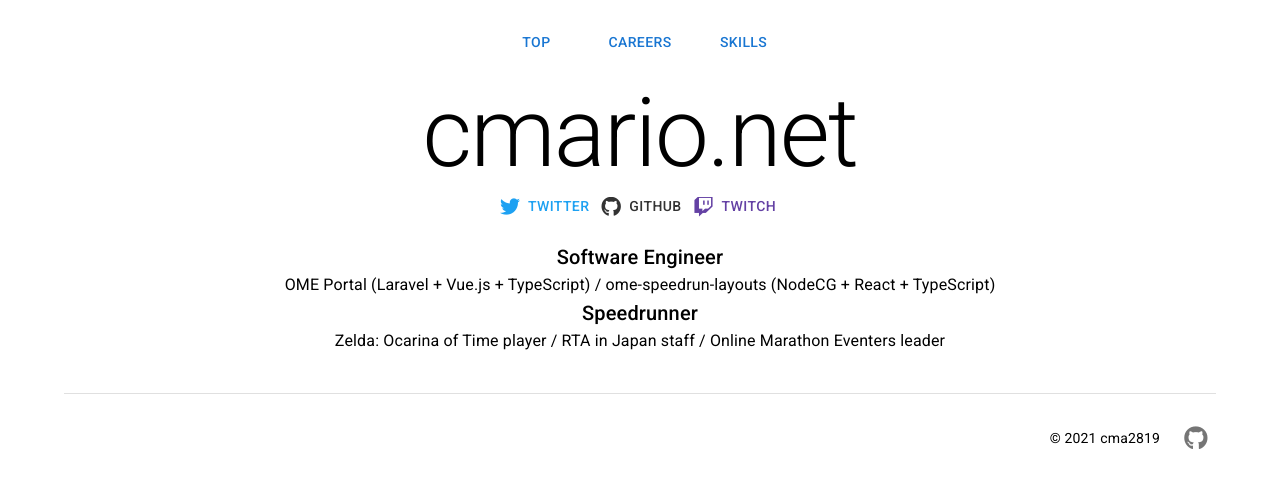
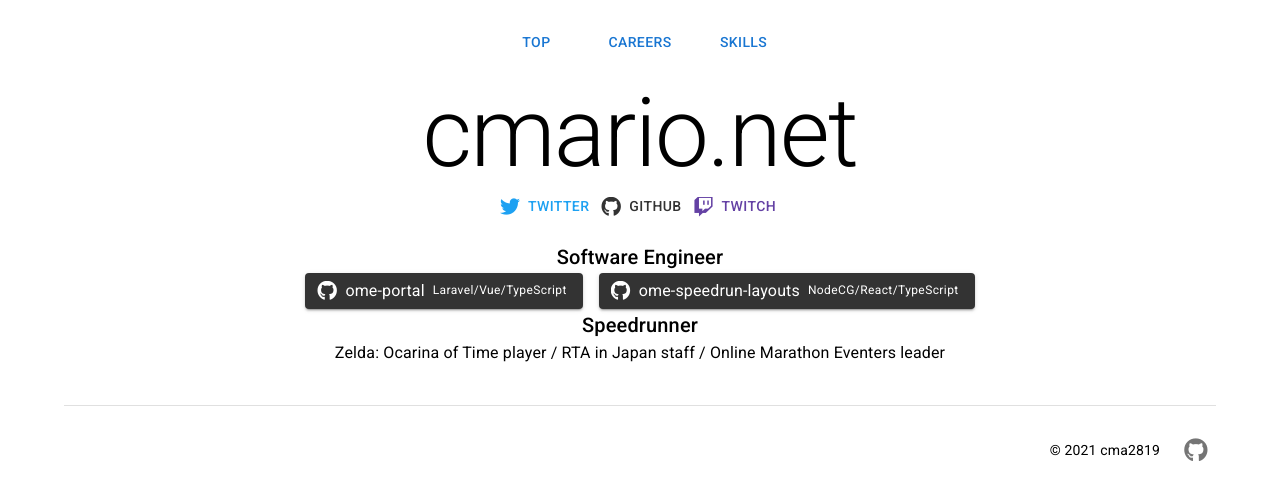
Before and after one commit to cma2819/cma2819.github.io, a Next.js app: page / in a window 1280 px wide. Shown: the top 500 px of the page. Built offline with nearby package versions, Linux system fonts and the light colour scheme.

Commit message:
Add github repository button, wip to get data from api

```diff
--- a/package.json
+++ b/package.json
@@ -13,6 +13,7 @@
     "@emotion/styled": "^11.3.0",
     "@fortawesome/fontawesome-free": "^5.15.4",
     "@mui/material": "^5.0.6",
+    "@octokit/core": "^3.5.1",
     "next": "11.1.2",
     "next-mdx-remote": "^3.0.7",
     "react": "17.0.2",
--- /dev/null
+++ b/src/components/GithubRepoBanner/index.tsx
@@ -0,0 +1,36 @@
+import { Button, Icon, Typography } from '@mui/material';
+import React from 'react';
+
+export type Props = {
+  username: string;
+  repository: string;
+  tags: string[];
+};
+
+export const GithubRepoBanner = ({ username, repository, tags}: Props) => {
+  return (
+    <Button
+      variant="contained"
+      startIcon={<Icon baseClassName="fab" className="fa-github" />}
+      sx={{
+        bgcolor: 'github.main',
+        color: '#fff',
+        ':hover': {
+          bgcolor: 'github.main',
+        },
+        textTransform: 'none'
+      }}
+      href={`https://github.com/${username}/${repository}`}
+      target="_blank"
+    >
+      <Typography component="span" variant="body1">
+        { repository }
+      </Typography>
+      <Typography component="span" variant="caption" sx={{
+        marginLeft: 1,
+      }}>
+        { tags.join('/')}
+      </Typography>
+    </Button>
+  );
+};
--- a/src/components/Profile/index.tsx
+++ b/src/components/Profile/index.tsx
@@ -1,18 +1,48 @@
-import { Card, Typography } from '@mui/material';
+import { Grid, Typography } from '@mui/material';
 import { styled } from '@mui/system';
 import React from 'react';
+import { GithubRepoBanner, Props as GithubRepoProps } from '../GithubRepoBanner';
 
 const ProfileTypography = styled(Typography)(() => ({
   textAlign: 'center',
 }));
 
+const username = 'cma2819';
+
+const repositories: GithubRepoProps[] = [
+  {
+    username,
+    repository: 'ome-portal',
+    tags: [
+      'Laravel',
+      'Vue',
+      'TypeScript',
+    ],
+  },
+  {
+    username,
+    repository: 'ome-speedrun-layouts',
+    tags: [
+      'NodeCG',
+      'React',
+      'TypeScript',
+    ],
+  },
+];
+
 export const Profile = () => {
   return (
     <>
       <ProfileTypography variant="h6">Software Engineer</ProfileTypography>
-      <ProfileTypography variant="body1">
-        OME Portal (Laravel + Vue.js + TypeScript) / ome-speedrun-layouts (NodeCG + React + TypeScript)
-      </ProfileTypography>
+      <Grid container gap={2} justifyContent="center">
+        {
+          repositories.map(repo => (
+            <Grid item key={repo.repository}>
+              <GithubRepoBanner {...repo} />
+            </Grid>
+          ))
+        }
+      </Grid>
 
       <ProfileTypography variant="h6">Speedrunner</ProfileTypography>
       <ProfileTypography variant="body1">
--- a/src/theme.ts
+++ b/src/theme.ts
@@ -14,6 +14,7 @@ export const theme = responsiveFontSizes(createTheme({
   },
 }));
 
+export type Theme = typeof theme;
 declare module '@mui/material/styles' {
   interface Palette {
     twitter: Palette['primary'];
```
Also changed, not shown: 1 other file (tests, documents, lock files or other folders).
